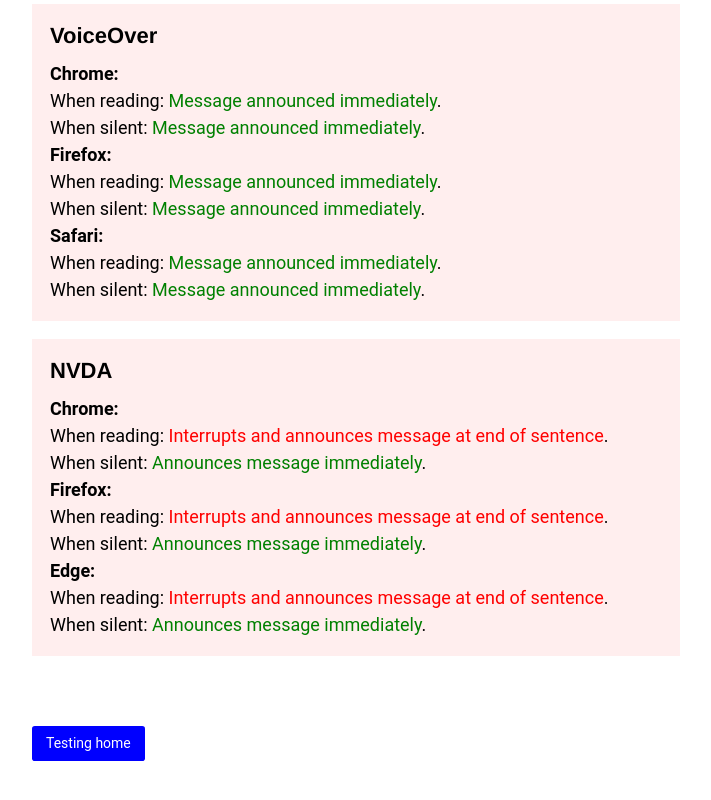
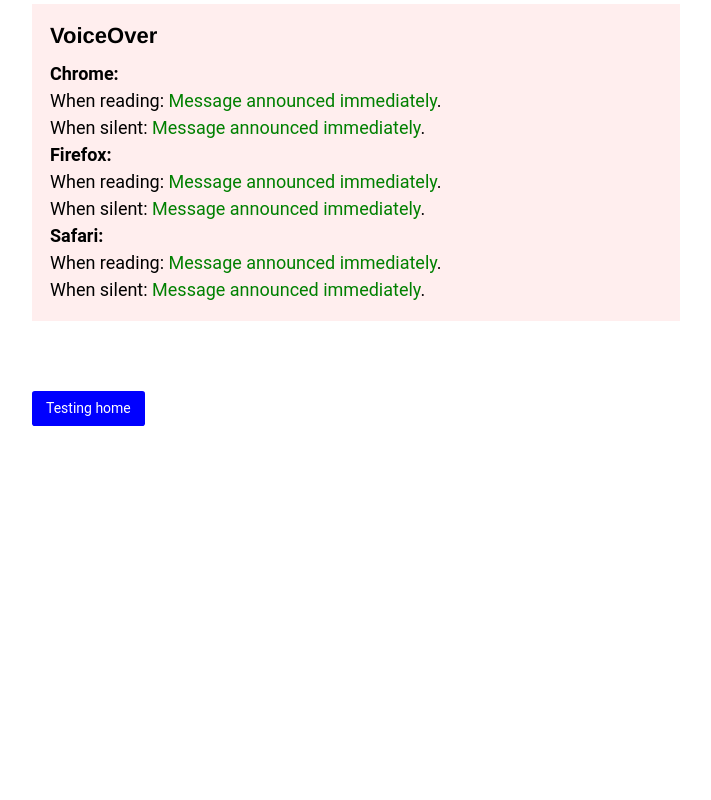
Before and after one commit to Intopia/exercise, a plain HTML site: page reviewing-aria-live-assertive.html in a window 1280 px wide. Shown: the part 786-1586 px from the top of the page, without its empty margins (4-715 px from the left). After the commit the page ends 1253 px from the top, so only its background shows below. Drawn offline with Linux system fonts and the light colour scheme.

Commit message:
Adjust results again

```diff
--- a/reviewing-aria-live-assertive.html
+++ b/reviewing-aria-live-assertive.html
@@ -79,23 +79,6 @@
     </li>
   </ul>
 </div>
-<div class="note">
-  <h3>NVDA</h3>
-  <ul class="browser-list">
-    <li><b>Chrome:</b><br>
-      When reading: <span class="red">Interrupts and announces message at end of sentence</span>.<br>
-      When silent: <span class="green">Announces message immediately</span>.
-    </li>
-    <li><b>Firefox:</b><br>
-      When reading: <span class="red">Interrupts and announces message at end of sentence</span>.<br>
-      When silent: <span class="green">Announces message immediately</span>.
-    </li>
-    <li><b>Edge:</b><br>
-      When reading: <span class="red">Interrupts and announces message at end of sentence</span>.<br>
-      When silent: <span class="green">Announces message immediately</span>.
-    </li>
-  </ul>
-</div>
 
 
 <p class="footer-link"><a href="testing.html">Testing home</a></p>
```
Also changed, not shown: reviewing-aria-live-nothing.html (+0 -17 lines), reviewing-aria-relevant-all.html (+0 -17 lines).
